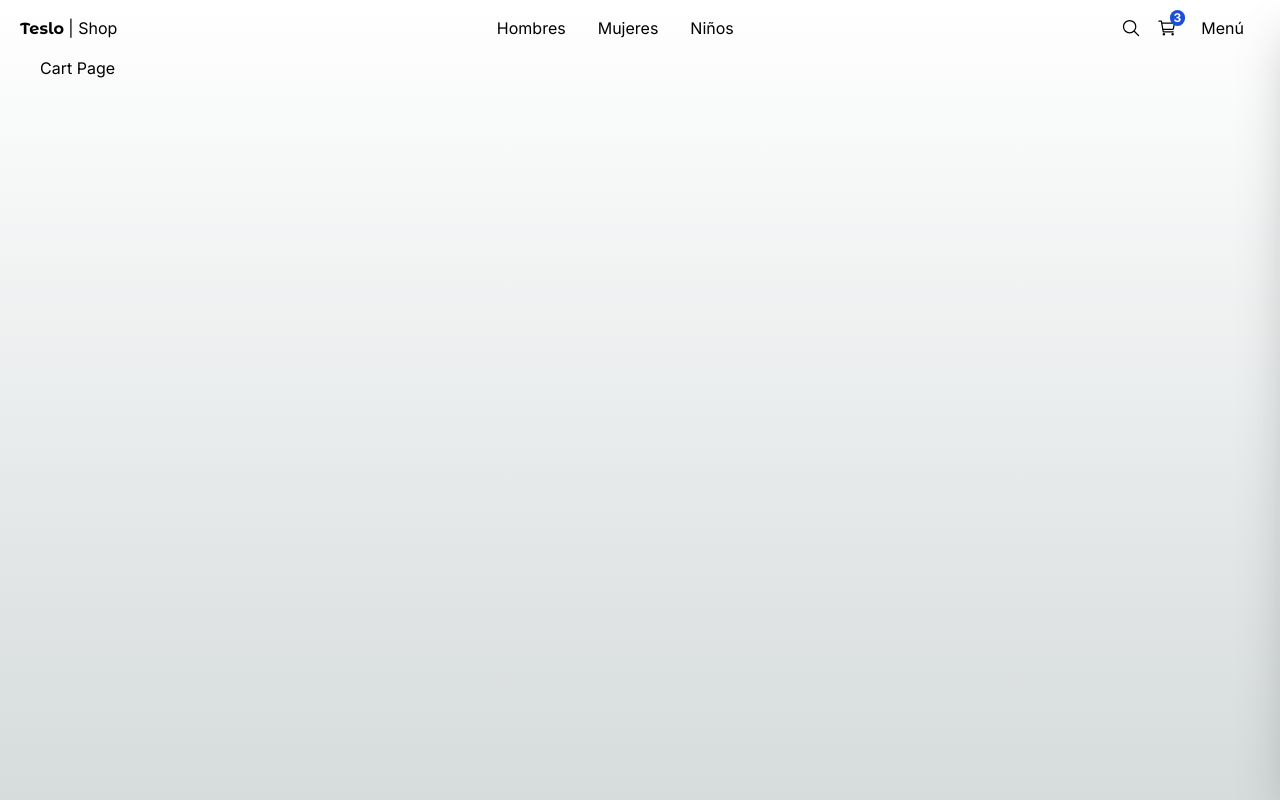
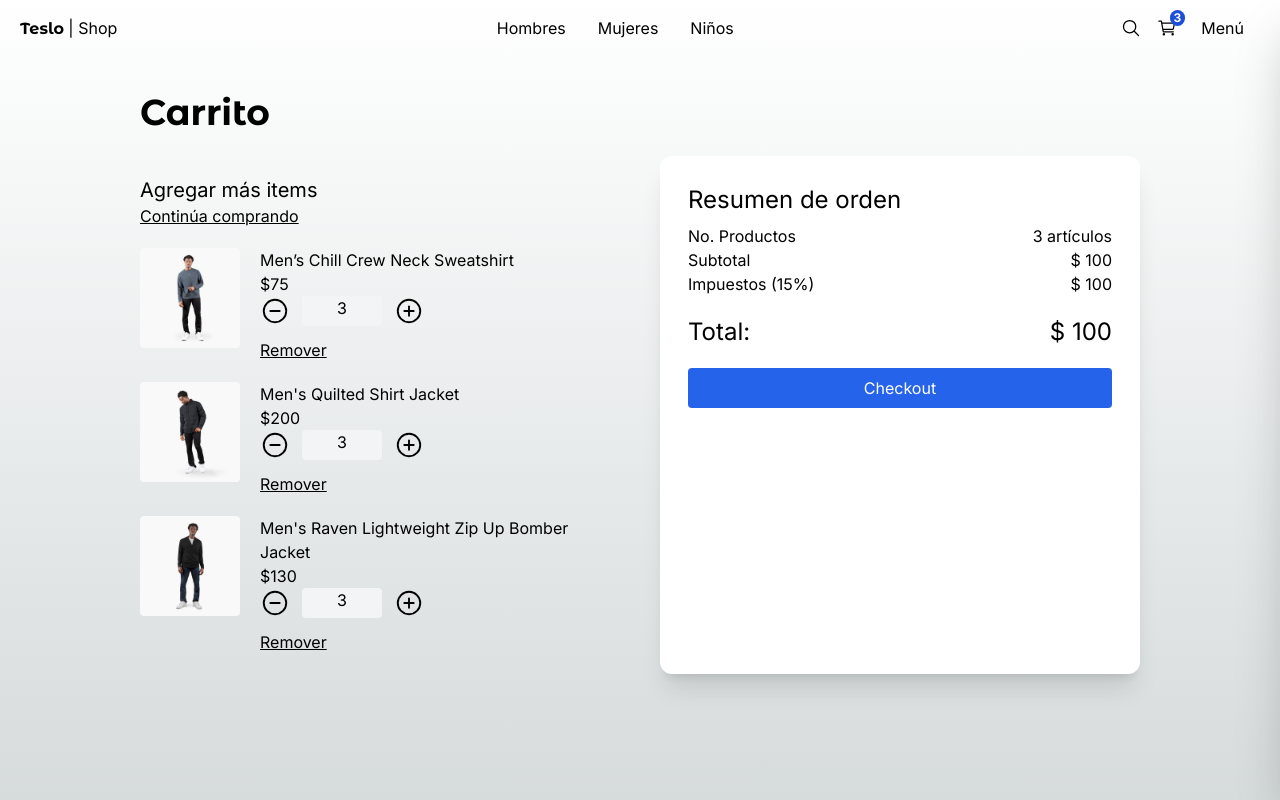
Before and after one commit to UriiSanchez/teslo-shop, a Next.js app: page /cart in a window 1280 px wide. Built offline with nearby package versions, Linux system fonts and the light colour scheme.

Commit message:
Dev Cerón | add: styles and design for cart page

```diff
--- a/src/app/(shop)/cart/page.tsx
+++ b/src/app/(shop)/cart/page.tsx
@@ -1,5 +1,73 @@
-import React from "react";
+import Image from "next/image";
+import Link from "next/link";
+import { QuantitySelector, Title } from "@/components";
+import { initialData } from "@/seed/seed";
+
+const productsInCart = [
+	initialData.products[0],
+	initialData.products[1],
+	initialData.products[2],
+];
 
 export default function () {
-	return <div>Cart Page</div>;
+	return (
+		<div className='flex justify-center items-center mb-72 px-10 sm:px-0'>
+			<div className='flex flex-col w-[1000px] '>
+				<Title title='Carrito' />
+				<div className='grid grid-cols-1 sm:grid-cols-2 gap-10'>
+					{/* Carrito */}
+					<div className='flex flex-col mt-5'>
+						<span className='text-xl'>Agregar más items</span>
+						<Link href='/' className='underline mb-5'>
+							Continúa comprando
+						</Link>
+						{/* Items */}
+						{productsInCart.map((prod) => (
+							<div className='flex mb-5' key={prod.slug}>
+								<Image
+									src={`/products/${prod.images[0]}`}
+									width={100}
+									height={100}
+									style={{
+										width: "100px",
+										height: "100px",
+									}}
+									alt={prod.title}
+									className='mr-5 rounded'
+								/>
+								<div className=''>
+									<p>{prod.title}</p>
+									<p>${prod.price}</p>
+									<QuantitySelector quantity={3} />
+									<button className='underline mt-3'>Remover</button>
+								</div>
+							</div>
+						))}
+					</div>
+					{/* Checkout - Resumen de orden*/}
+					<div className=' bg-white rounded-xl shadow-xl p-7'>
+						<h2 className='text-2xl mb-2'>Resumen de orden</h2>
+						<div className='grid grid-cols-2'>
+							<span>No. Productos</span>
+							<span className='text-right'>3 artículos</span>
+							<span>Subtotal</span>
+							<span className='text-right'>$ 100</span>
+							<span>Impuestos (15%)</span>
+							<span className='text-right'>$ 100</span>
+							<span className='mt-5 text-2xl'>Total:</span>
+							<span className='mt-5 text-2xl text-right'>$ 100</span>
+						</div>
+						<div className='mt-5 mb-2 w-full'>
+							<Link
+								href='/checkout/address'
+								className='flex btn-primary justify-center'
+							>
+								Checkout
+							</Link>
+						</div>
+					</div>
+				</div>
+			</div>
+		</div>
+	);
 }
--- a/src/app/(shop)/product/[slug]/page.tsx
+++ b/src/app/(shop)/product/[slug]/page.tsx
@@ -5,9 +5,9 @@
 import {
 	ProductMobileSlideShow,
 	ProductSlideShow,
+	QuantitySelector,
 	SizeSelector,
 } from "@/components";
-import QuantitySelector from "@/components/product/quantity-selector/QuantitySelector";
 
 interface Props {
 	params: {
--- a/src/components/product/quantity-selector/QuantitySelector.tsx
+++ b/src/components/product/quantity-selector/QuantitySelector.tsx
@@ -6,7 +6,7 @@
 	quantity: number;
 }
 
-const QuantitySelector = ({ quantity }: Props) => {
+export const QuantitySelector = ({ quantity }: Props) => {
 	const [count, setCount] = useState(quantity);
 
 	const onQuantityChanged = (value: number) => {
@@ -29,5 +29,3 @@
 		</div>
 	);
 };
-
-export default QuantitySelector;
```
